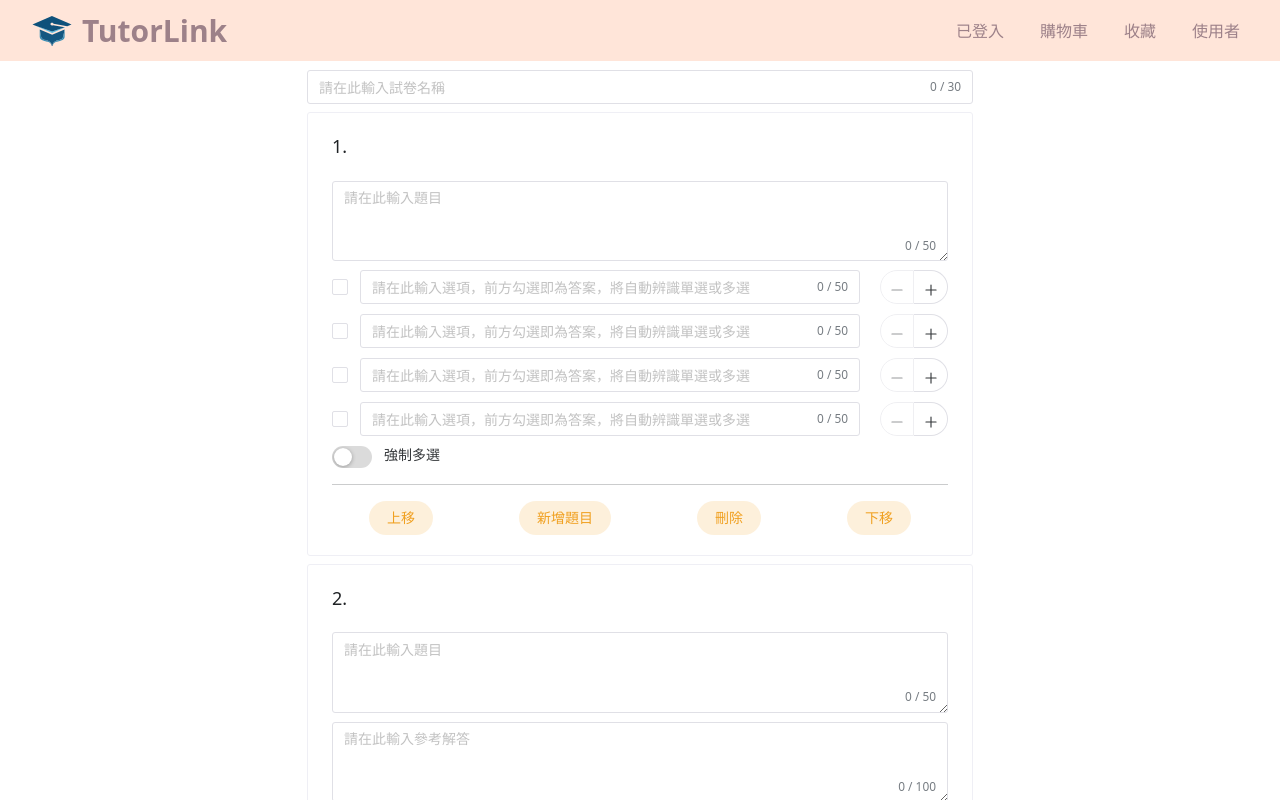
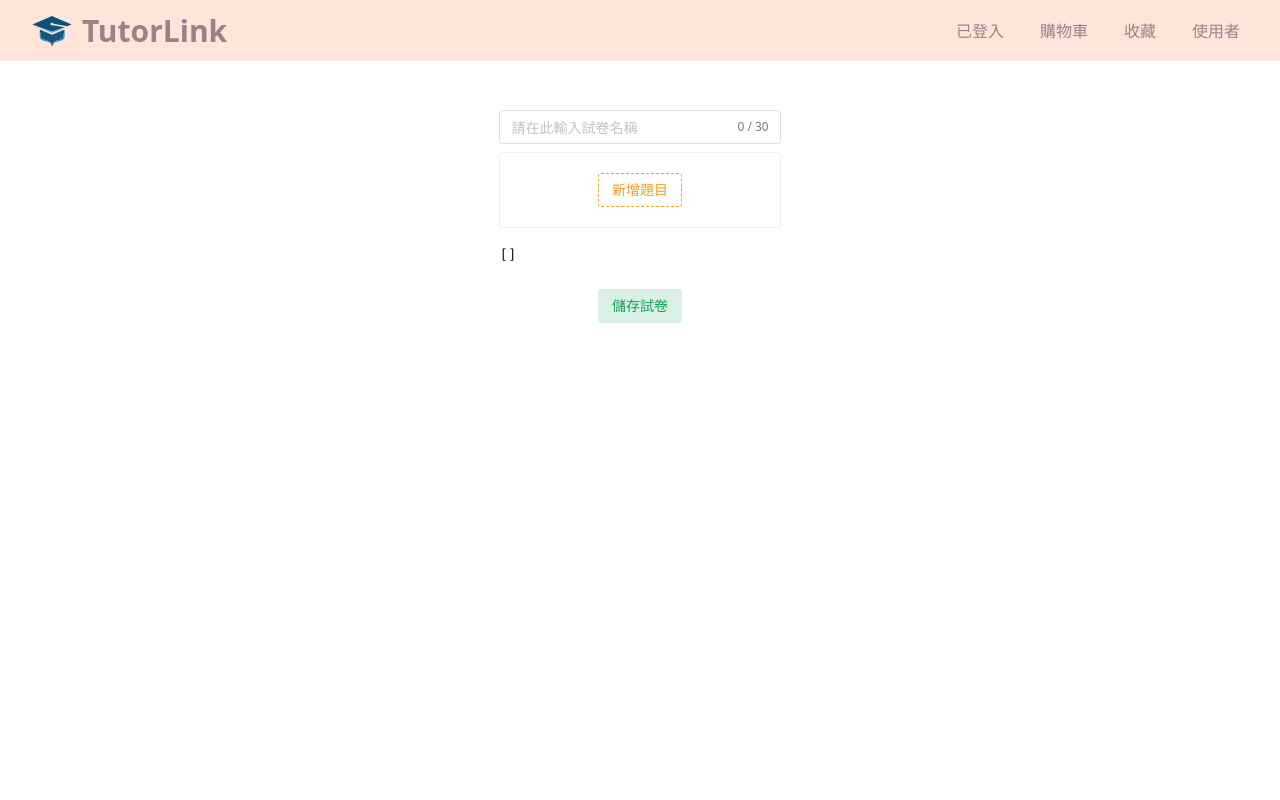
Before and after one commit to uu890817/tutorlink-vue-dev, a Vue app: page /addExercise/1 in a window 1280 px wide. Shown: the top 800 px of the page. Built offline with nearby package versions, Linux system fonts and the light colour scheme; what @ckeditor/ckeditor5-vue, vue3-google-login, wow.js would draw is missing.

Commit message:
更新新增試卷部分功能

```diff
--- a/src/components/exercises/teachers/AddExercise.vue
+++ b/src/components/exercises/teachers/AddExercise.vue
@@ -6,20 +6,25 @@
 
             <n-card title="" hoverable justify="center" v-if="exerciseData.length == 0">
                 <n-space justify="center">
-                    <n-popselect v-model:value="value" :options="options" trigger="click">
-                        <n-button type="warning" dashed>{{ value || 'Popselect' }}</n-button>
-                    </n-popselect>
+                    <n-popconfirm :show-icon="false" negative-text="選擇題" positive-text="填充題" @positive-click="addFillIn"
+                        @negative-click="addChoice">
+                        <template #trigger>
+                            <n-button type="warning" dashed>
+                                新增題目</n-button>
+                        </template>
+                    </n-popconfirm>
                 </n-space>
+
             </n-card>
-
-            <div v-for="item in exerciseData ">
-                <div v-if="show">
+            <div v-if="show">
+                <div v-for="item in exerciseData ">
+                    <p :id="item.key"> </p>
                     <AddChoiceExerciseCard v-if="item.type == 'choice'" :questionId="item.id" :questionData="item.content"
                         @dataUpdate="getData" @getUp="up" @getDown="down" @newBlock="newBlock" @delBlock="delBlock"
-                        :key="item.id">
+                        :key="item.key">
                     </AddChoiceExerciseCard>
-                    <AddFillInExerciseCard v-if="item.type == 'fillIn'" :questionId="item.id" @dataUpdate="getData"
-                        @getUp="up" @getDown="down" @newBlock="newBlock" @delBlock="delBlock">
+                    <AddFillInExerciseCard v-if="item.type == 'fillIn'" :questionId="item.id" :questionData="item.content"
+                        @getUp="up" @getDown="down" @newBlock="newBlock" @delBlock="delBlock" :key="item.key">
                     </AddFillInExerciseCard>
                 </div>
             </div>
@@ -32,7 +37,7 @@
             <!-- <AddExerciseCard></AddExerciseCard> -->
 
 
-            <!-- <pre>{{ JSON.stringify(exerciseData, null, 2) }}</pre> -->
+            <pre>{{ JSON.stringify(exerciseData, null, 2) }}</pre>
             <n-space justify="center">
                 <n-button strong secondary type="success">
                     儲存試卷
@@ -48,8 +53,9 @@ import Navbar from '@/components/public/Navbar.vue'
 import AddChoiceExerciseCard from '@/components/exercises/teachers/teachersComponents/AddChoiceExerciseCard.vue'
 import AddFillInExerciseCard from '@/components/exercises/teachers/teachersComponents/AddFillInExerciseCard.vue'
 import { ref, toRaw, watch } from 'vue';
+import { useNotification } from 'naive-ui'
 
-
+const notification = useNotification()
 const value = ref("Drive My Car")
 const options = [
     {
@@ -64,40 +70,42 @@ const options = [
 
 
 let childDataSaver = [
-    {
-        id: 1,
-        type: 'choice',
-        content: {
-            questionTitle: "",
-            choice: [{
+    // {
+    //     id: 1,
+    //     key: 1,
+    //     type: 'choice',
+    //     content: {
+    //         questionTitle: "",
+    //         choice: [{
 
-                isAnswer: false,
-                string: ""
-            },
-            {
-                isAnswer: false,
-                string: ""
-            },
-            {
-                isAnswer: false,
-                string: ""
-            },
-            {
-                isAnswer: false,
-                string: ""
-            }],
-            mutipleChoice: false
-        },
-    },
-    {
-        id: 2,
-        type: 'fillIn',
-        questions: {
-            question: "",
-            answer: ""
-        },
+    //             isAnswer: false,
+    //             string: ""
+    //         },
+    //         {
+    //             isAnswer: false,
+    //             string: ""
+    //         },
+    //         {
+    //             isAnswer: false,
+    //             string: ""
+    //         },
+    //         {
+    //             isAnswer: false,
+    //             string: ""
+    //         }],
+    //         mutipleChoice: false
+    //     },
+    // },
+    // {
+    //     id: 2,
+    //     key: 2,
+    //     type: 'fillIn',
+    //     content: {
+    //         questionTitle: "",
+    //         answer: ""
+    //     },
 
-    },
+    // },
 
 ]
 const show = ref(true)
@@ -114,6 +122,7 @@ const getData = (data, id) => {
 const newChoise = (id) => {
     return {
         id: id,
+        key: id,
         type: 'choice',
         content: {
             questionTitle: "",
@@ -141,71 +150,106 @@ const newChoise = (id) => {
 const newFillIn = (id) => {
     return {
         id: id,
+        key: id,
         type: 'fillIn',
-        questions: {
-            question: "",
+        content: {
+            questionTitle: "",
             answer: ""
         },
     }
 }
 
 const up = (id) => {
-    console.log(JSON.parse(JSON.stringify(exerciseData.value)))
+    // console.log(JSON.parse(JSON.stringify(exerciseData.value)))
+    const newData = JSON.parse(JSON.stringify(childDataSaver))
     if (id <= 1) {
+        notification['warning']({
+            content: "已到達最上方",
+            meta: "無法再移動了",
+            duration: 2500,
+            keepAliveOnHover: true
+        })
         return
     }
-    const newData = JSON.parse(JSON.stringify(childDataSaver))
+    show.value = false
     childDataSaver[id - 1] = newData[id - 2]
     childDataSaver[id - 2] = newData[id - 1]
     childDataSaver[id - 1].id = id
     childDataSaver[id - 2].id = id - 1
+    // exerciseData.value = childDataSaver
+    console.log(JSON.parse(JSON.stringify(exerciseData.value)))
+
+    show.value = true
+    // window.location.reload("/#" + id)
+}
+const down = (id) => {
+    // console.log(JSON.parse(JSON.stringify(exerciseData.value)))
+    const newData = JSON.parse(JSON.stringify(childDataSaver))
+    console.log(newData.length)
+    if (id > newData.length - 1) {
+        notification['warning']({
+            content: "已到達最下方",
+            meta: "無法再移動了",
+            duration: 2500,
+            keepAliveOnHover: true
+        })
+        return
+    }
+    show.value = false
+    childDataSaver[id - 1] = newData[id]
+    childDataSaver[id] = newData[id - 1]
+    childDataSaver[id - 1].id = id
+    childDataSaver[id].id = id + 1
+    // exerciseData.value = childDataSaver
+    console.log(JSON.parse(JSON.stringify(exerciseData.value)))
+
+    show.value = true
+}
+const addChoice = () => {
+    childDataSaver.push(newChoise(childDataSaver.length + 1))
+    exerciseData.value = childDataSaver
+    show.value = false
+    show.value = true
+}
+const addFillIn = () => {
+    childDataSaver.push(newFillIn(childDataSaver.length + 1))
+    exerciseData.value = childDataSaver
+    show.value = false
+    show.value = true
+}
+const newBlock = (type, id) => {
+    console.info(type, " ", id)
+    let newData = (JSON.parse(JSON.stringify(childDataSaver)))
+    const temp = {}
+    let inputItem = {}
+
+    if (type == 'choice') {
+        inputItem = newChoise(childDataSaver.length + 1)
+    }
+    if (type == 'fillIn') {
+        inputItem = newFillIn(childDataSaver.length + 1)
+    }
+    newData.splice(id, 0, inputItem)
+    for (let i = 0; i < newData.length; i++) {
+        newData[i].id = i + 1
+    }
+
+
+    childDataSaver = newData
     exerciseData.value = childDataSaver
     console.log(JSON.parse(JSON.stringify(exerciseData.value)))
     show.value = false
     show.value = true
 }
-const down = () => {
-    console.info('d')
-}
-const newBlock = (type) => {
-    if (type == 'choice') {
-        childDataSaver.push(newChoise(childDataSaver.length + 1))
-        exerciseData.value = childDataSaver
-    }
-    if (type == 'fillIn') {
-        childDataSaver.push(newFillIn(childDataSaver.length + 1))
-        exerciseData.value = childDataSaver
-    }
-    show.value = false
-    show.value = true
-
-    console.info(childDataSaver)
-}
 const delBlock = () => {
     console.info('d')
 }
 
-watch(value, (data) => {
-    if (data === 'choice') {
-        exerciseData.value.push({
-            type: 'choice',
-            id: 1,
-            questions: {}
-        })
-    }
-    if (data === 'fillIn') {
-        exerciseData.value.push({
-            type: 'fillIn',
-            id: 1,
-            questions: {}
-        })
-    }
-})
 
 
 </script>
 <style scoped>
 .addWrap {
-    margin-top: 10px;
+    margin-top: 50px;
 }
 </style>
--- a/src/components/exercises/teachers/teachersComponents/AddChoiceExerciseCard.vue
+++ b/src/components/exercises/teachers/teachersComponents/AddChoiceExerciseCard.vue
@@ -55,21 +55,11 @@
 import { ref, watch, toRaw, computed, defineEmits } from "vue";
 
 const props = defineProps({
-    questionId: String,
+    questionId: Number,
     questionData: Object,
 })
 const titleString = props.questionId + "."
 const emits = defineEmits(['dataUpdate', 'getUp', 'getDown', 'newBlock', 'delBlock'])
-const questionType = ref("null")
-const questionTypeOptions = [
-    {
-        label: "選擇題",
-        value: "choice"
-    },
-    {
-        label: "填充題",
-        value: "fillIn"
-    },]
 
 const questionData = ref(props.questionData)
 
@@ -83,18 +73,18 @@ const up = () => {
     emits('getUp', props.questionId)
 }
 const down = () => {
-    emits('getDown')
+    emits('getDown', props.questionId)
 }
 const delBlock = () => {
     emits('delBlock')
 }
 const addChoice = () => {
     console.log(1)
-    emits('newBlock', 'choice')
+    emits('newBlock', 'choice', props.questionId)
 }
 const addFillIn = () => {
     console.log(2)
-    emits('newBlock', 'fillIn')
+    emits('newBlock', 'fillIn', props.questionId)
 }
 watch(questionData, (newVal) => {
     // console.log(newVal)
--- a/src/components/exercises/teachers/teachersComponents/AddFillInExerciseCard.vue
+++ b/src/components/exercises/teachers/teachersComponents/AddFillInExerciseCard.vue
@@ -1,7 +1,7 @@
 <template>
     <n-card :title="titleString" hoverable>
         <n-space vertical>
-            <n-input v-model:value="questionData.question" type="textarea" maxlength="50" show-count
+            <n-input v-model:value="questionData.questionTitle" type="textarea" maxlength="50" show-count
                 placeholder="請在此輸入題目" />
             <n-input v-model:value="questionData.answer" type="textarea" maxlength="100" show-count
                 placeholder="請在此輸入參考解答" />
@@ -11,9 +11,13 @@
             <n-button strong secondary round type="warning" @click="up">
                 上移
             </n-button>
-            <n-button strong secondary round type="warning" @click="newBlock">
-                新增題目
-            </n-button>
+            <n-popconfirm :show-icon="false" negative-text="選擇題" positive-text="填充題" @positive-click="addFillIn"
+                @negative-click="addChoice">
+                <template #trigger>
+                    <n-button strong secondary round type="warning">
+                        新增題目</n-button>
+                </template>
+            </n-popconfirm>
             <n-button strong secondary round type="warning" @click="delBlock">
                 刪除
             </n-button>
@@ -30,34 +34,28 @@
 import { ref, watch, toRaw, computed, defineEmits } from "vue";
 
 const props = defineProps({
-    questionId: String
+    questionId: Number,
+    questionData: Object,
 })
 const titleString = props.questionId + "."
 const emits = defineEmits(['dataUpdate', 'getUp', 'getDown', 'newBlock', 'delBlock'])
 
-const questionData = ref({
-    // id: parseInt(props.questionId),
-    question: "",
-    answer: ""
-})
+const questionData = ref(props.questionData)
 
-const onCreate = () => {
-    return {
-        isAnswer: false,
-        string: ""
-    };
-}
 const up = () => {
     emits('getUp', props.questionId)
 }
 const down = () => {
-    emits('getDown')
-}
-const newBlock = () => {
-    emits('newBlock')
+    emits('getDown', props.questionId)
 }
 const delBlock = () => {
     emits('delBlock')
+}
+const addChoice = () => {
+    emits('newBlock', 'choice', props.questionId)
+}
+const addFillIn = () => {
+    emits('newBlock', 'fillIn', props.questionId)
 }
 watch(questionData, (newVal) => {
     // console.log(newVal)
--- a/src/router/index.js
+++ b/src/router/index.js
@@ -43,7 +43,7 @@ const router = createRouter({
     {
       path: "/refund",
       name: "refund",
-      component: () => import("../views/refund.vue"),
+      component: () => import("../views/Refund.vue"),
     },
     {
       path: "/purchase",
```
Also changed, not shown: src/components/exercises/teachers/TeacherAllExercises.vue (+5 -3 lines).
